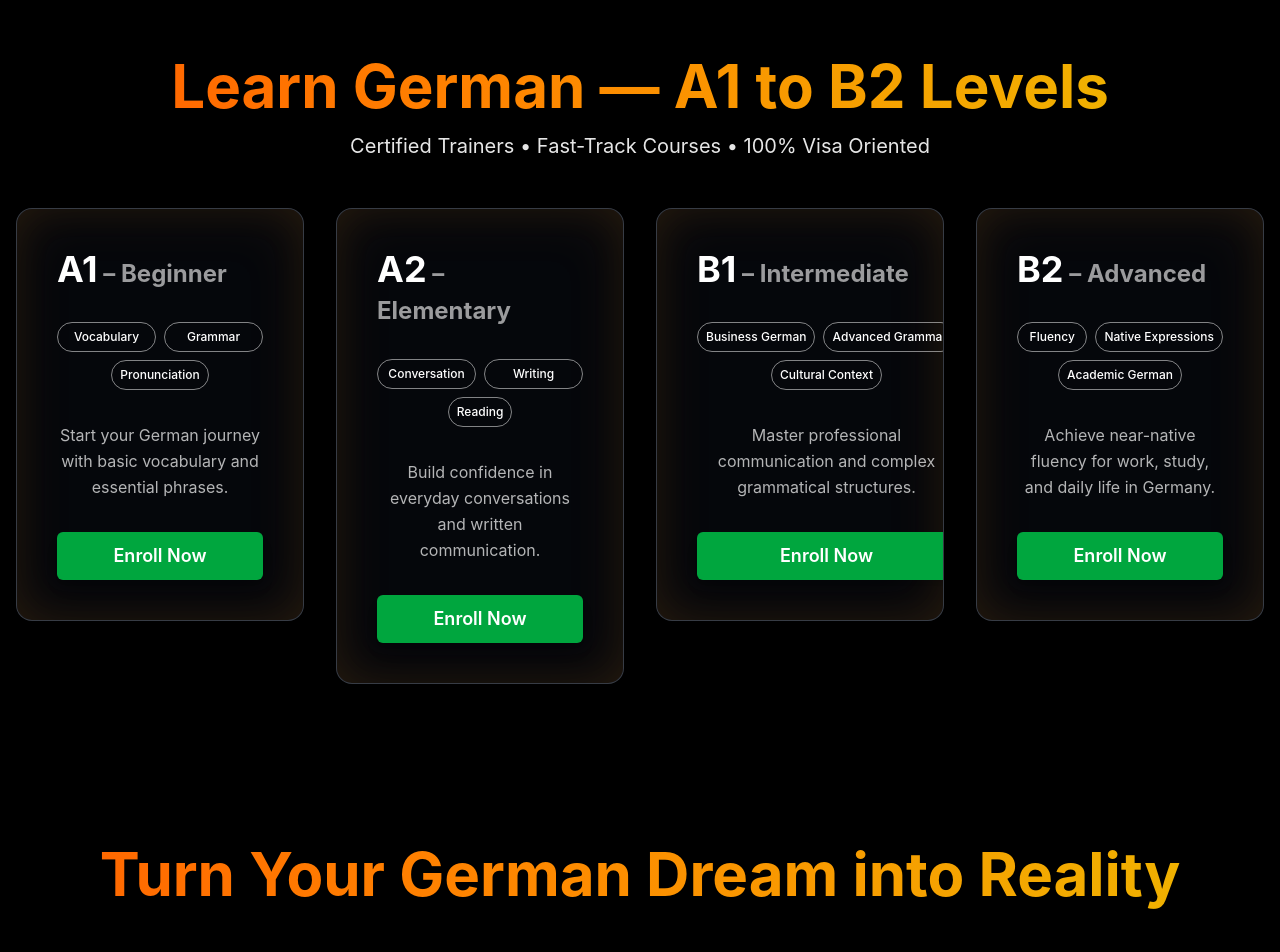
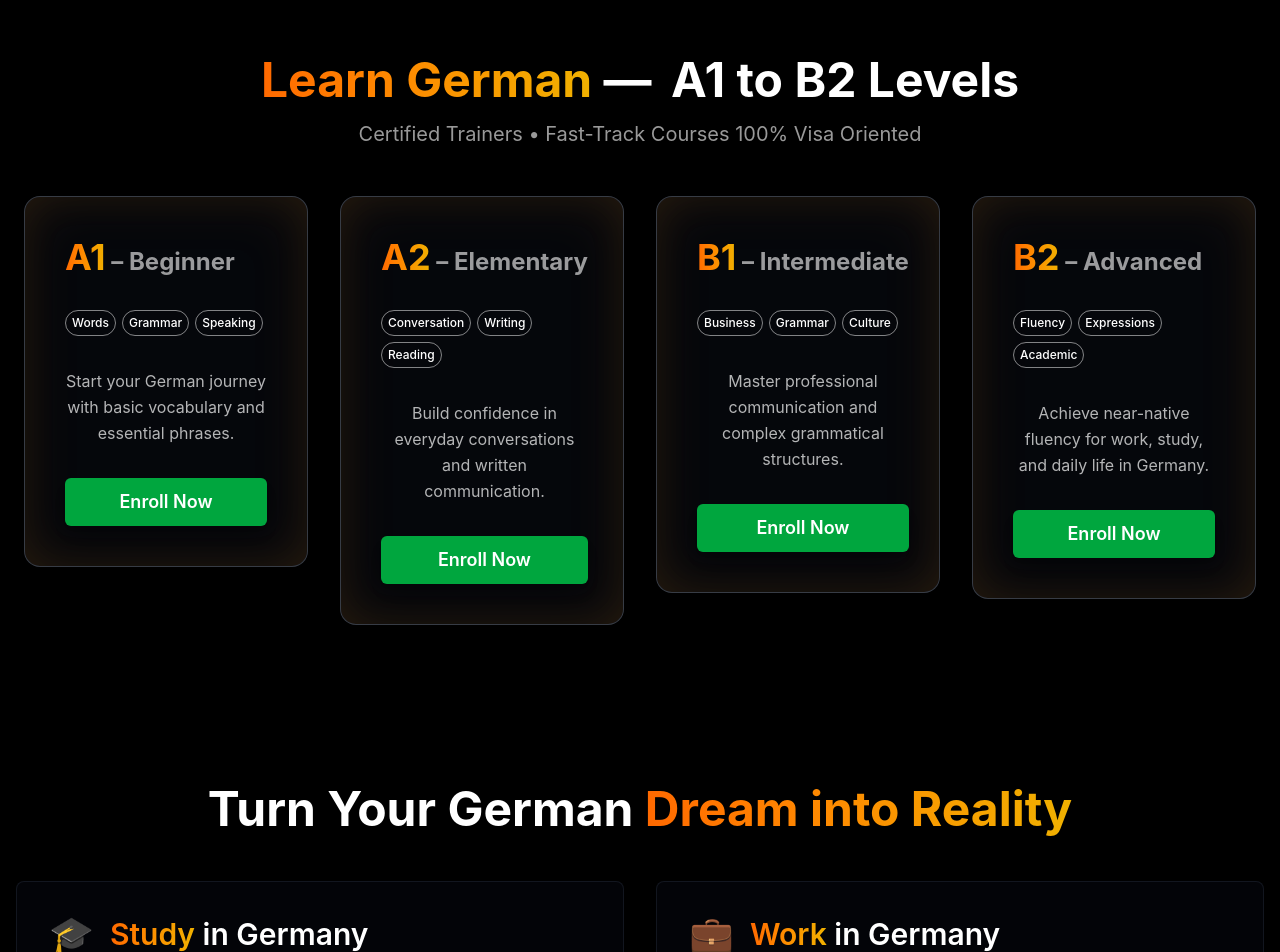
Before and after one commit to I-am-Azhar/Vision-Client, a React (Vite) app: page / in a window 1280 px wide. Shown: the part 1840-2792 px from the top of the page. Built offline with nearby package versions, Linux system fonts and the light colour scheme.

Commit message:
Optimised

```diff
--- a/index.html
+++ b/index.html
@@ -4,7 +4,7 @@
     <meta charset="UTF-8" />
     <link rel="icon" type="image/svg+xml" href="/vite.svg" />
     <meta name="viewport" content="width=device-width, initial-scale=1.0, maximum-scale=1.0, user-scalable=no" />
-    <title>Client Vision - Landing Page</title>
+    <title>Vision</title>
   </head>
   <body>
     <div id="root"></div>
--- a/src/components/sections/Hero.jsx
+++ b/src/components/sections/Hero.jsx
@@ -87,8 +87,8 @@ function Hero() {
           animate={{ opacity: 1, y: 0 }}
           transition={{ duration: 0.8, delay: 0.4 }}
         >
-          <p className="text-sm sm:text-base md:text-lg lg:text-xl text-white/90 mb-2 px-2">
-            No IELTS • Work from Day 1 • Age 22–45 • 1-Year Extendable Visa
+          <p className="text-sm sm:text-base md:text-lg lg:text-xl text-white/60 mb-2 px-2">
+            No IELTS • Work from Day 1<br className="sm:hidden" /> Age 22–45 • 1-Year Extendable Visa
           </p>
           <div className="w-20 sm:w-24 md:w-32 h-0.5 mx-auto bg-gradient-to-r from-transparent via-orange-500 to-transparent"></div>
         </motion.div>
--- a/src/components/sections/HeroCTA.jsx
+++ b/src/components/sections/HeroCTA.jsx
@@ -3,7 +3,7 @@ import { ScrollSection, ScrollFade, ScrollSlide } from '../ScrollSection'
 
 function HeroCTA() {
   return (
-    <ScrollSection className="py-24 px-4 relative overflow-hidden">
+    <ScrollSection className="py-8 md:py-16 lg:py-24 px-4 relative overflow-hidden">
       {/* Gradient background */}
       <div className="absolute inset-0 bg-gradient-to-b from-transparent via-black to-black" />
 
@@ -11,7 +11,7 @@ function HeroCTA() {
       <div className="relative z-10 max-w-5xl mx-auto text-center">
         {/* Main Heading */}
         <ScrollFade delay={0}>
-          <h2 className="text-4xl md:text-5xl lg:text-6xl font-bold text-white mb-8 leading-tight">
+          <h2 className="text-3xl md:text-4xl lg:text-5xl font-bold text-white mb-4 md:mb-8 leading-tight">
             Ready to Work or Study in{" "}
             <span className="text-transparent bg-clip-text bg-gradient-to-r from-orange-500 to-yellow-500">
               Germany?
@@ -19,18 +19,65 @@ function HeroCTA() {
           </h2>
         </ScrollFade>
 
-        {/* Flow Process */}
-        <div className="mb-12 flex flex-col md:flex-row items-center justify-center gap-4 md:gap-6 px-4">
+        {/* Flow Process - Mobile with 2x2 grid and timeline */}
+        <div className="mb-8 md:mb-12">
+          {/* Mobile: 2x2 Grid with Timeline */}
+          <div className="md:hidden relative">
+            {/* Vertical Timeline Line */}
+            <div className="absolute left-1/2 top-6 bottom-6 w-0.5 bg-gradient-to-b from-orange-500 via-yellow-500 to-orange-500 transform -translate-x-1/2"></div>
+
+            {/* Steps Grid */}
+            <div className="grid grid-cols-2 gap-4 relative">
+              {/* Step 1 - Get Free Consultation */}
+              <ScrollFade delay={0.1}>
+                <div className="flex items-center gap-2 bg-white/5 backdrop-blur-sm border border-white/10 rounded-lg px-4 py-3 relative">
+                  {/* Timeline dot */}
+                  <div className="absolute -right-2 top-1/2 transform -translate-y-1/2 translate-x-1/2 w-4 h-4 rounded-full bg-gradient-to-r from-orange-500 to-yellow-500 border-2 border-black shadow-lg"></div>
+                  <span className="bg-clip-text text-transparent bg-gradient-to-r from-orange-500 to-yellow-500 font-semibold text-sm">Get Free Consultation</span>
+                </div>
+              </ScrollFade>
+
+              {/* Step 2 - Learn German */}
+              <ScrollFade delay={0.2}>
+                <div className="flex items-center gap-2 bg-white/5 backdrop-blur-sm border border-white/10 rounded-lg px-4 py-3 relative">
+                  {/* Timeline dot */}
+                  <div className="absolute -left-2 top-1/2 transform -translate-y-1/2 -translate-x-1/2 w-4 h-4 rounded-full bg-gradient-to-r from-orange-500 to-yellow-500 border-2 border-black shadow-lg"></div>
+                  <span className="bg-clip-text text-transparent bg-gradient-to-r from-orange-500 to-yellow-500 font-semibold text-sm">Learn German</span>
+                </div>
+              </ScrollFade>
+
+              {/* Step 3 - Apply for Visa */}
+              <ScrollFade delay={0.3}>
+                <div className="flex items-center gap-2 bg-white/5 backdrop-blur-sm border border-white/10 rounded-lg px-4 py-3 relative">
+                  {/* Timeline dot */}
+                  <div className="absolute -right-2 top-1/2 transform -translate-y-1/2 translate-x-1/2 w-4 h-4 rounded-full bg-gradient-to-r from-orange-500 to-yellow-500 border-2 border-black shadow-lg"></div>
+                  <span className="bg-clip-text text-transparent bg-gradient-to-r from-orange-500 to-yellow-500 font-semibold text-sm">Apply for Visa</span>
+                </div>
+              </ScrollFade>
+
+              {/* Step 4 - Start Working */}
+              <ScrollFade delay={0.4}>
+                <div className="flex items-center gap-2 bg-white/5 backdrop-blur-sm border border-white/10 rounded-lg px-4 py-3 relative">
+                  {/* Timeline dot */}
+                  <div className="absolute -left-2 top-1/2 transform -translate-y-1/2 -translate-x-1/2 w-4 h-4 rounded-full bg-gradient-to-r from-orange-500 to-yellow-500 border-2 border-black shadow-lg"></div>
+                  <span className="bg-clip-text text-transparent bg-gradient-to-r from-orange-500 to-yellow-500 font-semibold text-sm">Start Working</span>
+                </div>
+              </ScrollFade>
+            </div>
+          </div>
+
+          {/* Desktop: Horizontal Flow with Arrows */}
+          <div className="hidden md:flex items-center justify-center gap-6 px-4">
             {/* Step 1 */}
             <ScrollFade delay={0.1}>
               <div className="flex items-center gap-2 bg-white/5 backdrop-blur-sm border border-white/10 rounded-lg px-6 py-3">
-              <span className="bg-clip-text text-transparent bg-gradient-to-r from-orange-500 to-yellow-500 font-semibold text-lg md:text-xl">Get Free Consultation</span>
+                <span className="bg-clip-text text-transparent bg-gradient-to-r from-orange-500 to-yellow-500 font-semibold text-xl">Get Free Consultation</span>
               </div>
             </ScrollFade>
 
             {/* Arrow 1 */}
             <ScrollFade delay={0.3}>
-            <div className="hidden md:block text-orange-400 text-2xl font-bold">
+              <div className="text-orange-400 text-2xl font-bold">
                 →
               </div>
             </ScrollFade>
@@ -38,13 +85,13 @@ function HeroCTA() {
             {/* Step 2 */}
             <ScrollFade delay={0.2}>
               <div className="flex items-center gap-2 bg-white/5 backdrop-blur-sm border border-white/10 rounded-lg px-6 py-3">
-              <span className="bg-clip-text text-transparent bg-gradient-to-r from-orange-500 to-yellow-500 font-semibold text-lg md:text-xl">Learn German</span>
+                <span className="bg-clip-text text-transparent bg-gradient-to-r from-orange-500 to-yellow-500 font-semibold text-xl">Learn German</span>
               </div>
             </ScrollFade>
 
             {/* Arrow 2 */}
             <ScrollFade delay={0.4}>
-            <div className="hidden md:block text-orange-400 text-2xl font-bold">
+              <div className="text-orange-400 text-2xl font-bold">
                 →
               </div>
             </ScrollFade>
@@ -52,13 +99,13 @@ function HeroCTA() {
             {/* Step 3 */}
             <ScrollFade delay={0.3}>
               <div className="flex items-center gap-2 bg-white/5 backdrop-blur-sm border border-white/10 rounded-lg px-6 py-3">
-              <span className="bg-clip-text text-transparent bg-gradient-to-r from-orange-500 to-yellow-500 font-semibold text-lg md:text-xl">Apply for Visa</span>
+                <span className="bg-clip-text text-transparent bg-gradient-to-r from-orange-500 to-yellow-500 font-semibold text-xl">Apply for Visa</span>
               </div>
             </ScrollFade>
 
             {/* Arrow 3 */}
             <ScrollFade delay={0.5}>
-            <div className="hidden md:block text-orange-400 text-2xl font-bold">
+              <div className="text-orange-400 text-2xl font-bold">
                 →
               </div>
             </ScrollFade>
@@ -66,9 +113,10 @@ function HeroCTA() {
             {/* Step 4 */}
             <ScrollFade delay={0.4}>
               <div className="flex items-center gap-2 bg-white/5 backdrop-blur-sm border border-white/10 rounded-lg px-6 py-3">
-              <span className="bg-clip-text text-transparent bg-gradient-to-r from-orange-500 to-yellow-500 font-semibold text-lg md:text-xl">Start Working</span>
+                <span className="bg-clip-text text-transparent bg-gradient-to-r from-orange-500 to-yellow-500 font-semibold text-xl">Start Working</span>
               </div>
             </ScrollFade>
+          </div>
         </div>
 
         {/* WhatsApp Button */}
--- a/src/components/sections/LearnGerman.jsx
+++ b/src/components/sections/LearnGerman.jsx
@@ -7,7 +7,7 @@ function LearnGerman() {
   const levels = [
     {
       name: "A1 – Beginner",
-      badges: ["Vocabulary", "Grammar", "Pronunciation"],
+      badges: ["Words", "Grammar", "Speaking"],
       description: "Start your German journey with basic vocabulary and essential phrases.",
     },
     {
@@ -17,12 +17,12 @@ function LearnGerman() {
     },
     {
       name: "B1 – Intermediate",
-      badges: ["Business German", "Advanced Grammar", "Cultural Context"],
+      badges: ["Business", "Grammar", "Culture"],
       description: "Master professional communication and complex grammatical structures.",
     },
     {
       name: "B2 – Advanced",
-      badges: ["Fluency", "Native Expressions", "Academic German"],
+      badges: ["Fluency", "Expressions", "Academic"],
       description: "Achieve near-native fluency for work, study, and daily life in Germany.",
     },
   ];
@@ -34,18 +34,22 @@ function LearnGerman() {
   };
 
   return (
-    <ScrollSection className="py-20 px-4 relative">
+    <ScrollSection className="py-12 sm:py-16 md:py-20 px-4 sm:px-6 relative">
       <div className="max-w-7xl mx-auto">
         {/* Section Heading */}
         <ScrollFade>
-          <div className="text-center mb-12">
-            <h2 className="text-4xl md:text-5xl lg:text-6xl font-bold mb-4">
-              <span className="text-transparent bg-clip-text bg-gradient-to-r from-orange-500 to-yellow-500">
-                Learn German — A1 to B2 Levels
-              </span>
+          <div className="text-center mb-6 md:mb-8 lg:mb-12 px-4 sm:px-0">
+            <h2 className="text-3xl md:text-4xl lg:text-5xl font-bold mb-4">
+              <div className="block md:inline">
+                <span className="text-transparent bg-clip-text bg-gradient-to-r from-orange-500 to-yellow-500">
+                  Learn German
+                </span>
+                <span className="text-white"> —</span>
+              </div>
+              <span className="block md:inline text-white ml-0 md:ml-2"> A1 to B2 Levels</span>
             </h2>
-            <p className="text-lg md:text-xl text-white/90">
-              Certified Trainers • Fast-Track Courses • 100% Visa Oriented
+            <p className="text-base md:text-lg lg:text-xl text-white/60">
+              Certified Trainers • Fast-Track Courses<br className="sm:hidden" /> 100% Visa Oriented
             </p>
           </div>
         </ScrollFade>
@@ -62,10 +66,10 @@ function LearnGerman() {
                 borderColor="rgba(107, 114, 128, 0.5)"
                 borderRadius="16px"
                 glareColor="#ffffff"
-                glareOpacity={0.3}
+                glareOpacity={0.2}
                 glareAngle={-30}
-                glareSize={300}
-                transitionDuration={800}
+                glareSize={250}
+                transitionDuration={600}
                 playOnce={false}
                 style={{
                   backdropFilter: "blur(12px)",
@@ -73,41 +77,28 @@ function LearnGerman() {
                     "0 8px 32px rgba(0, 0, 0, 0.3), inset 0 0 60px rgba(251, 146, 60, 0.1), inset 0 0 40px rgba(234, 179, 8, 0.05)",
                 }}
               >
-                <div className="flex flex-col h-full p-8 md:p-10">
+                <div className="flex flex-col h-full p-6 sm:p-7 md:p-8 lg:p-10">
                   {/* Level Name - Single Line */}
-                  <h3 className="text-2xl md:text-3xl font-bold text-white mb-8 text-center md:text-left">
-                    <span className="text-3xl md:text-4xl">{level.name.split(' – ')[0]}</span>
-                    <span className="text-xl md:text-2xl text-white/60"> – {level.name.split(' – ')[1]}</span>
+                  <h3 className="text-2xl sm:text-2xl md:text-2xl lg:text-3xl font-bold mb-6 md:mb-8 text-center md:text-left whitespace-nowrap">
+                    <span className="text-3xl sm:text-3xl md:text-3xl lg:text-4xl text-transparent bg-clip-text bg-gradient-to-r from-orange-500 to-yellow-500">{level.name.split(' – ')[0]}</span>
+                    <span className="text-lg sm:text-xl md:text-xl lg:text-2xl text-white/60"> – {level.name.split(' – ')[1]}</span>
                   </h3>
 
-                  {/* Badges - 2 in first line, 1 in second line */}
-                  <div className="flex flex-col gap-2 mb-8">
-                    {/* First Row - First 2 badges */}
-                    <div className="flex gap-2">
-                      {level.badges.slice(0, 2).map((badge, badgeIndex) => (
-                        <Badge
-                          key={badgeIndex}
-                          variant="outline"
-                          className="text-xs md:text-xs py-1.5 px-2 flex-1 text-center whitespace-nowrap"
-                        >
-                          {badge}
-                        </Badge>
-                      ))}
-                    </div>
-                    {/* Second Row - 3rd badge */}
-                    <div className="flex justify-center">
+                  {/* Badges - All 3 in one row on all screen sizes */}
+                  <div className="flex flex-wrap gap-1.5 sm:gap-2 md:gap-1.5 mb-6 md:mb-8 justify-center md:justify-start">
+                    {level.badges.map((badge, badgeIndex) => (
                       <Badge
-                        key={level.badges[2]}
+                        key={badgeIndex}
                         variant="outline"
-                        className="text-xs md:text-xs py-1.5 px-2 flex-initial text-center whitespace-nowrap"
+                        className="text-xs sm:text-sm md:text-[10px] lg:text-xs py-1 px-2 sm:py-1.5 sm:px-2 md:py-1 md:px-1 lg:px-1.5 w-auto text-center whitespace-nowrap"
                       >
-                        {level.badges[2]}
+                        {badge}
                       </Badge>
-                    </div>
+                    ))}
                   </div>
 
                   {/* Description */}
-                  <p className="text-sm md:text-base text-white/70 mb-8 flex-grow leading-relaxed text-center">
+                  <p className="text-sm sm:text-base text-white/70 mb-6 md:mb-8 flex-grow leading-relaxed text-left sm:text-center">
                     {level.description}
                   </p>
 
@@ -116,7 +107,7 @@ function LearnGerman() {
                     onClick={() => handleEnroll(level.name)}
                     variant="default"
                     size="default"
-                    className="w-full bg-green-600 hover:bg-green-700 text-white py-6 text-base md:text-lg font-semibold"
+                    className="w-auto bg-green-600 hover:bg-green-700 text-white py-3 sm:py-4 md:py-6 px-6 sm:px-8 md:px-10 text-sm sm:text-base md:text-lg font-semibold mx-auto md:mx-0"
                   >
                     Enroll Now
                   </Button>
--- a/src/components/sections/StudyWorkOpportunities.jsx
+++ b/src/components/sections/StudyWorkOpportunities.jsx
@@ -6,9 +6,10 @@ function StudyWorkOpportunities() {
       <div className="max-w-7xl mx-auto">
         {/* Section Heading */}
         <ScrollSlide direction="up" delay={0}>
-          <h2 className="text-4xl md:text-5xl lg:text-6xl font-bold text-center mb-12">
+          <h2 className="text-3xl md:text-4xl lg:text-5xl font-bold text-center mb-12">
+            <span className="text-white">Turn Your German </span>
             <span className="text-transparent bg-clip-text bg-gradient-to-r from-orange-500 to-yellow-500">
-              Turn Your German Dream into Reality
+              Dream into Reality
             </span>
           </h2>
         </ScrollSlide>
@@ -20,11 +21,14 @@ function StudyWorkOpportunities() {
             <div className="p-6 md:p-8 rounded-lg border border-gray-700/30 bg-gray-900/20 backdrop-blur-sm hover:border-gray-600/40 transition-colors">
             <div className="flex items-center gap-4 mb-4">
               <span className="text-4xl">🎓</span>
-              <h3 className="text-2xl md:text-3xl font-semibold text-white">
-                Study in Germany
+              <h3 className="text-2xl md:text-3xl font-semibold">
+                <span className="text-transparent bg-clip-text bg-gradient-to-r from-orange-500 to-yellow-500">
+                  Study
+                </span>
+                <span className="text-white"> in Germany</span>
               </h3>
             </div>
-            <p className="text-gray-300 text-lg mb-3 font-medium ml-4">
+            <p className="text-gray-300 text-lg mb-3 font-medium ml-4 whitespace-nowrap">
               Bachelor's / Master's in Top Universities
             </p>
             <ul className="text-gray-400 space-y-2 ml-12">
@@ -41,8 +45,11 @@ function StudyWorkOpportunities() {
             <div className="p-6 md:p-8 rounded-lg border border-gray-700/30 bg-gray-900/20 backdrop-blur-sm hover:border-gray-600/40 transition-colors">
             <div className="flex items-center gap-4 mb-4">
               <span className="text-4xl">💼</span>
-              <h3 className="text-2xl md:text-3xl font-semibold text-white">
-                Work in Germany
+              <h3 className="text-2xl md:text-3xl font-semibold">
+                <span className="text-transparent bg-clip-text bg-gradient-to-r from-orange-500 to-yellow-500">
+                  Work
+                </span>
+                <span className="text-white"> in Germany</span>
               </h3>
             </div>
             <p className="text-gray-300 text-lg mb-3 font-medium ml-4">
@@ -60,7 +67,7 @@ function StudyWorkOpportunities() {
 
         {/* Highlight Line */}
         <ScrollSlide direction="up" delay={0.3}>
-          <p className="text-center text-base md:text-lg text-white/60 mb-8 font-medium">
+          <p className="hidden md:block text-center text-base md:text-lg text-white/60 mb-8 font-medium">
             Start your journey with a 1-Year Visa ⟶ extendable up to 5 years.
           </p>
         </ScrollSlide>
@@ -68,8 +75,9 @@ function StudyWorkOpportunities() {
         {/* WhatsApp CTA Button */}
         <ScrollSlide direction="up" delay={0.4}>
           <div className="flex justify-center">
-            <button className="w-full sm:w-auto px-6 py-3 md:px-8 md:py-4 text-base md:text-lg font-semibold text-white bg-green-600 hover:bg-green-700 rounded-lg transition-colors duration-200 shadow-lg">
-              💬 Message Us on WhatsApp to Start Your Process
+            <button className="w-auto max-w-[90%] sm:w-auto px-6 py-3 md:px-8 md:py-4 text-sm sm:text-base md:text-lg font-semibold text-white bg-green-600 hover:bg-green-700 rounded-lg transition-colors duration-200 shadow-lg whitespace-nowrap">
+              <span className="sm:hidden">💬 WhatsApp Us</span>
+              <span className="hidden sm:inline">💬 Message Us on WhatsApp to Start Your Process</span>
             </button>
           </div>
         </ScrollSlide>
--- a/src/components/sections/WhyGermany.jsx
+++ b/src/components/sections/WhyGermany.jsx
@@ -63,8 +63,9 @@ function WhyGermany() {
         <ScrollFade delay={getMobileDelay(0)}>
           <h2 className="text-3xl md:text-5xl lg:text-6xl font-bold text-center mb-10 lg:mb-16">
             <span className="text-transparent bg-clip-text bg-gradient-to-r from-orange-500 to-yellow-500">
-              Why Germany?
+              Why
             </span>
+            <span className="text-white"> Germany?</span>
           </h2>
         </ScrollFade>
 
--- /dev/null
+++ b/src/components/ui/card-stack.jsx
@@ -0,0 +1,110 @@
+"use client";
+import { useState, useEffect, useRef } from "react";
+import { motion } from "motion/react";
+import { cn } from "@/lib/utils";
+
+export const CardStack = ({
+  items,
+  offset = 10,
+  scaleFactor = 0.06,
+  duration = 5000,
+  onCardChange,
+  className,
+}) => {
+  const [currentIndex, setCurrentIndex] = useState(0);
+  const [isHovered, setIsHovered] = useState(false);
+  const intervalRef = useRef(null);
+
+  useEffect(() => {
+    if (!isHovered && items.length > 1) {
+      intervalRef.current = setInterval(() => {
+        setCurrentIndex((prev) => (prev + 1) % items.length);
+      }, duration);
+    }
+
+    return () => {
+      if (intervalRef.current) {
+        clearInterval(intervalRef.current);
+      }
+    };
+  }, [isHovered, items.length, duration]);
+
+  const handleCardClick = () => {
+    if (items.length > 1) {
+      setCurrentIndex((prev) => (prev + 1) % items.length);
+      if (onCardChange) {
+        onCardChange((currentIndex + 1) % items.length);
+      }
+    }
+  };
+
+  const getCardStyle = (index) => {
+    const diff = index - currentIndex;
+    const isActive = index === currentIndex;
+
+    if (isActive) {
+      return {
+        transform: "translate(0px, 0px) rotate(0deg) scale(1)",
+        opacity: 1,
+        zIndex: items.length,
+      };
+    }
+
+    // Calculate distance from current card
+    let distance;
+    if (index < currentIndex) {
+      distance = currentIndex - index;
+    } else {
+      distance = items.length - index + currentIndex;
+    }
+
+    const translateX = distance * offset;
+    const translateY = distance * offset;
+    const scale = Math.max(0.8, 1 - distance * scaleFactor);
+    const rotate = distance % 2 === 0 ? distance * 2 : -distance * 2;
+
+    return {
+      transform: `translate(${translateX}px, ${translateY}px) rotate(${rotate}deg) scale(${scale})`,
+      opacity: Math.max(0.6, 1 - distance * 0.1),
+      zIndex: items.length - distance,
+    };
+  };
+
+  return (
+    <div
+      className={cn("relative w-full", className)}
+      onMouseEnter={() => setIsHovered(true)}
+      onMouseLeave={() => setIsHovered(false)}
+    >
+      <div
+        className="relative"
+        onClick={handleCardClick}
+        style={{ cursor: items.length > 1 ? "pointer" : "default", minHeight: "400px" }}
+      >
+        {items.map((item, index) => {
+          const style = getCardStyle(index);
+
+          return (
+            <motion.div
+              key={item.id !== undefined ? item.id : `card-${index}`}
+              className="absolute inset-0"
+              initial={false}
+              animate={style}
+              transition={{
+                type: "spring",
+                stiffness: 280,
+                damping: 32,
+                mass: 1,
+              }}
+              style={{
+                transformOrigin: "center center",
+              }}
+            >
+              {item.content}
+            </motion.div>
+          );
+        })}
+      </div>
+    </div>
+  );
+};
--- a/vite.config.js
+++ b/vite.config.js
@@ -1,9 +1,15 @@
 import { defineConfig } from 'vite'
 import react from '@vitejs/plugin-react'
+import path from 'path'
 
 // https://vitejs.dev/config/
 export default defineConfig({
   plugins: [react()],
+  resolve: {
+    alias: {
+      '@': path.resolve(__dirname, './src')
+    }
+  },
   server: {
     host: true, // Expose to network
     port: 3000,
```
Also changed, not shown: src/components/sections/Testimonials.jsx (+87 -24 lines). Lines whose indentation alone changed are shown as unchanged.
